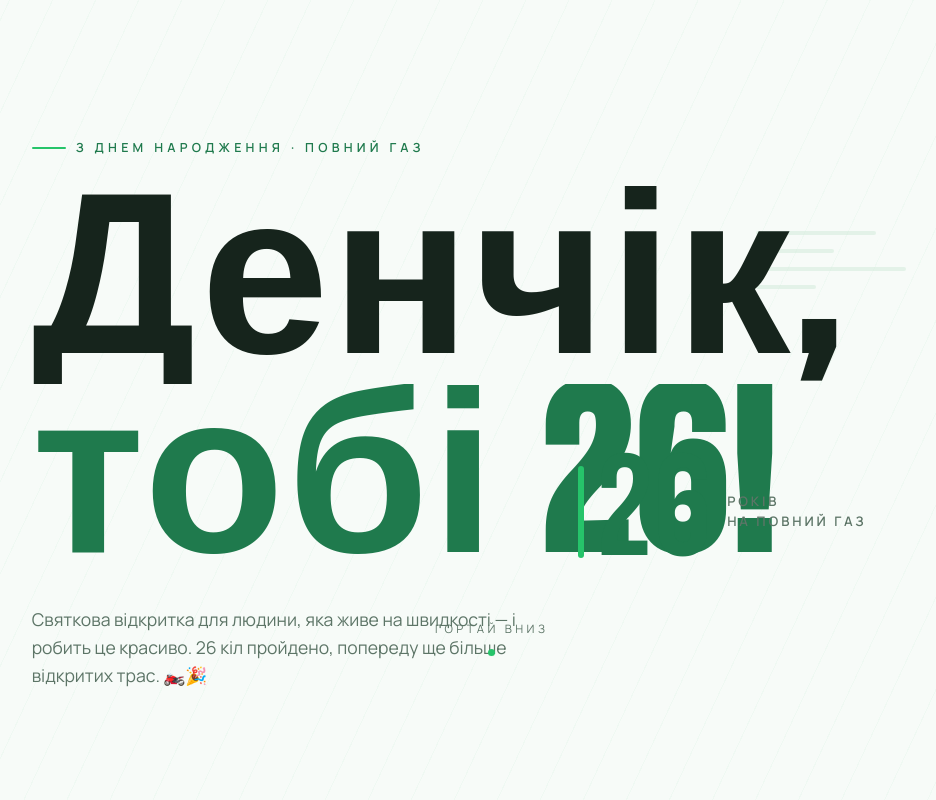
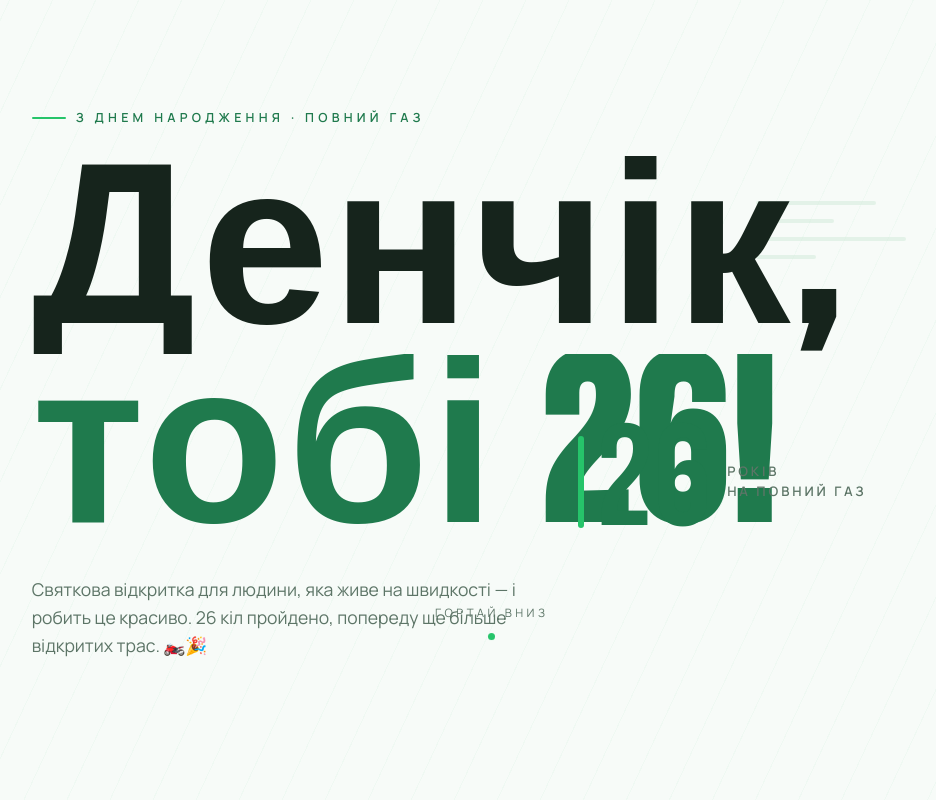
Before and after one commit to ValentiTeach/Greeting_Denchik, a plain HTML site: page index.html in a window 1280 px wide. Shown: the top 800 px of the page, without its empty margins (205-1141 px from the left). Drawn offline with Linux system fonts and the light colour scheme.

Commit message:
Update index.html

```diff
--- a/index.html
+++ b/index.html
@@ -43,12 +43,13 @@
   .wrap{position:relative;z-index:1;max-width:1100px;margin:0 auto;padding:0 28px}
 
   /* ---------- HERO ---------- */
-  header.hero{
-    min-height:100svh;
-    display:flex;flex-direction:column;justify-content:center;
-    position:relative;
-    padding:80px 0 60px;
+ header.hero{
+    min-height: 100svh;
+    display: flex; flex-direction: column; justify-content: center;
+    position: relative;
+    padding: 60px 0 100px; /* Додали нижній відступ для безпеки */
   }
+
   .kicker{
     display:inline-flex;align-items:center;gap:10px;
     font-size:.78rem;letter-spacing:.34em;text-transform:uppercase;
@@ -81,10 +82,13 @@
     opacity:0;animation:rise .8s .7s forwards;
   }
   .hero .scroll-hint{
-    position:absolute;bottom:34px;left:50%;transform:translateX(-50%);
-    font-size:.72rem;letter-spacing:.3em;text-transform:uppercase;color:var(--muted);
-    display:flex;flex-direction:column;align-items:center;gap:10px;
-    opacity:0;animation:rise .8s 1.1s forwards;
+    position: absolute;
+    bottom: 20px; /* Опустили нижче до самого краю */
+    left: 50%; transform: translateX(-50%);
+    font-size: .72rem; letter-spacing: .3em; text-transform: uppercase; color: var(--muted);
+    display: flex; flex-direction: column; align-items: center; gap: 10px;
+    opacity: 0; animation: rise .8s 1.1s forwards;
+    z-index: 10;
   }
   .scroll-hint .dot{
     width:7px;height:7px;border-radius:50%;background:var(--green-bright);
```
